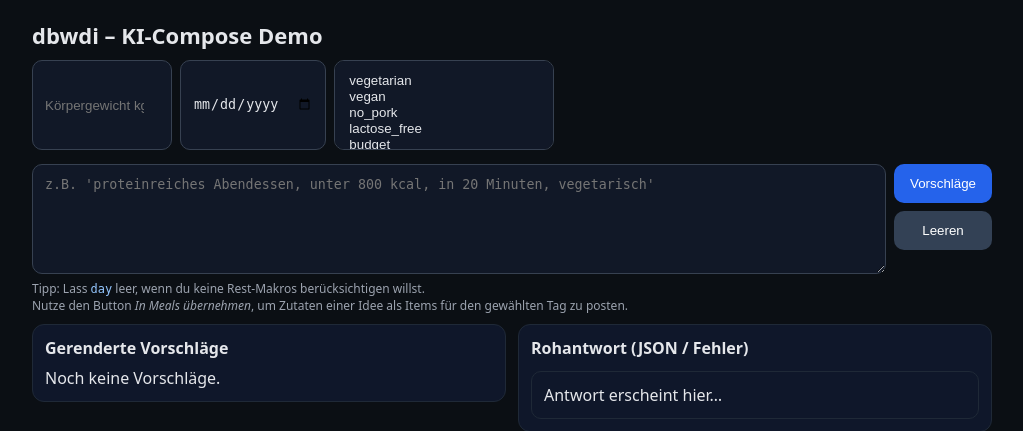
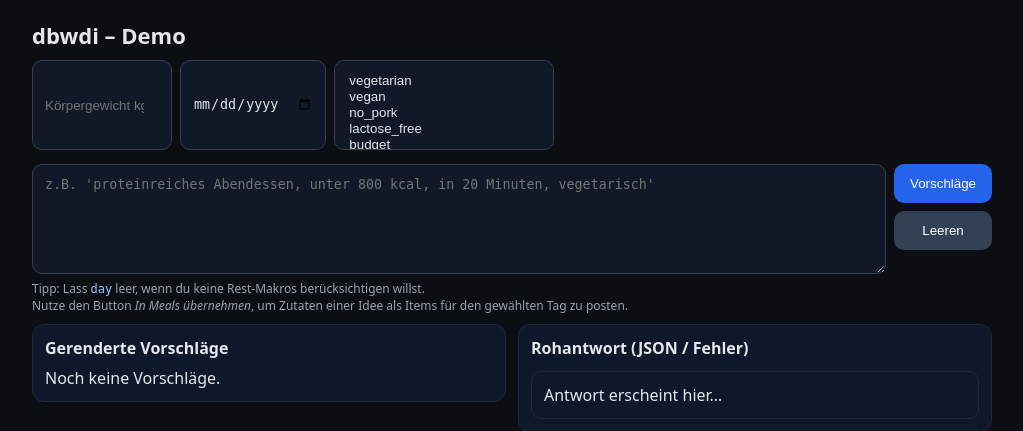
Before and after one commit to NicoBaier123/NutriTrack, a FastAPI app: page /demo in a window 1280 px wide. Shown: the top 431 px of the page, without its empty margins (128-1151 px from the left). Run offline with FastAPI, Linux system fonts and the light colour scheme.

Commit message:
03.11Updated advisor logic and demo template

```diff
--- a/backend/src/app/routers/advisor.py
+++ b/backend/src/app/routers/advisor.py
@@ -159,7 +159,7 @@ def _llm_generate(
 
     raise HTTPException(status_code=503, detail="Kein lokales LLM erreichbar (llama.cpp / Ollama).")
 
-# NEU: System-Prompt für Chat-ähnliche Antworten (de, sachlich, knapp, hilfreich).
+
 SYSTEM_PROMPT_CHAT = (
     "Du bist ein hilfsbereiter, praeziser Ernährungs- und Fitnessassistent. "
     "Antworte knapp, klar und mit konkreten Zahlen, wenn sinnvoll. "
--- a/backend/src/app/web/templates/demo.html
+++ b/backend/src/app/web/templates/demo.html
@@ -39,7 +39,7 @@
 </head>
 <body>
 <div class="wrap">
-  <h1>dbwdi – KI-Compose Demo</h1>
+  <h1>dbwdi – Demo</h1>
 
   <div class="bar">
     <input id="bw" type="number" step="0.1" placeholder="Körpergewicht kg (optional)">
```
Also changed, not shown: 1 other file.
